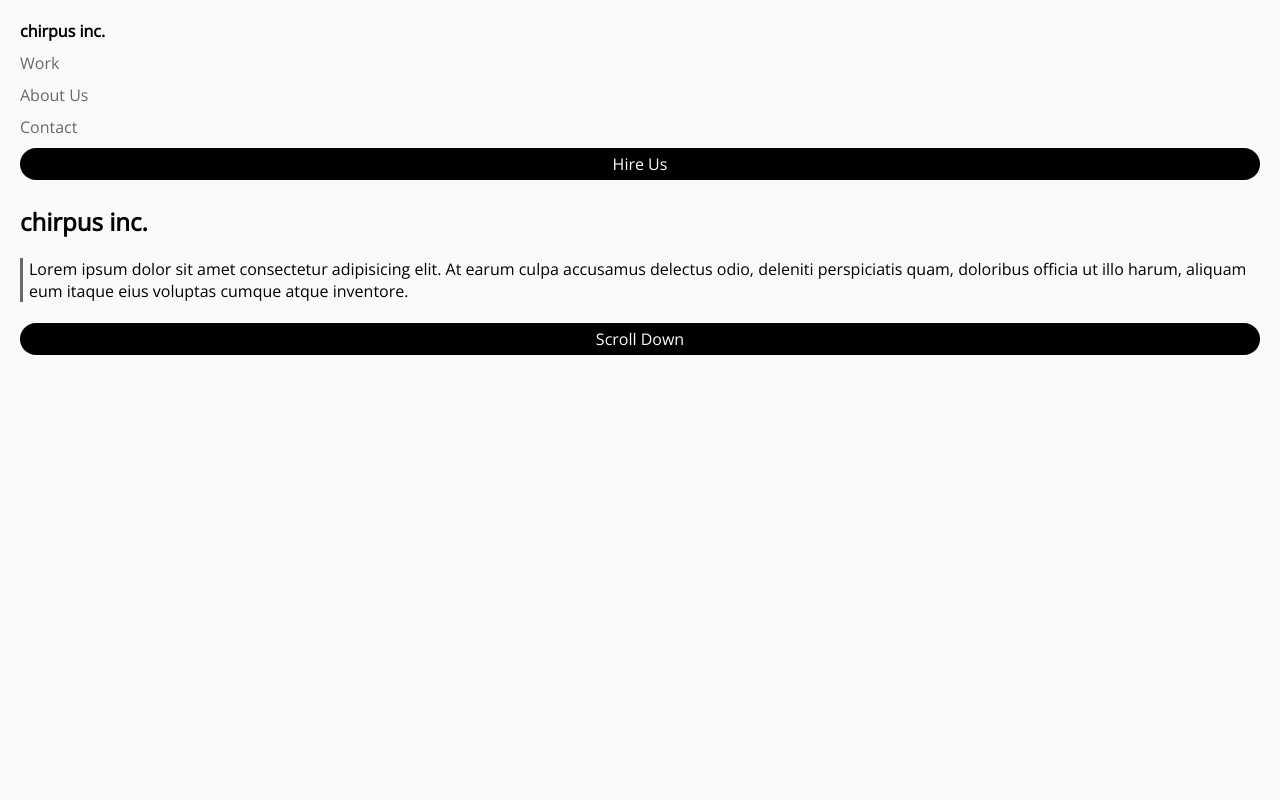
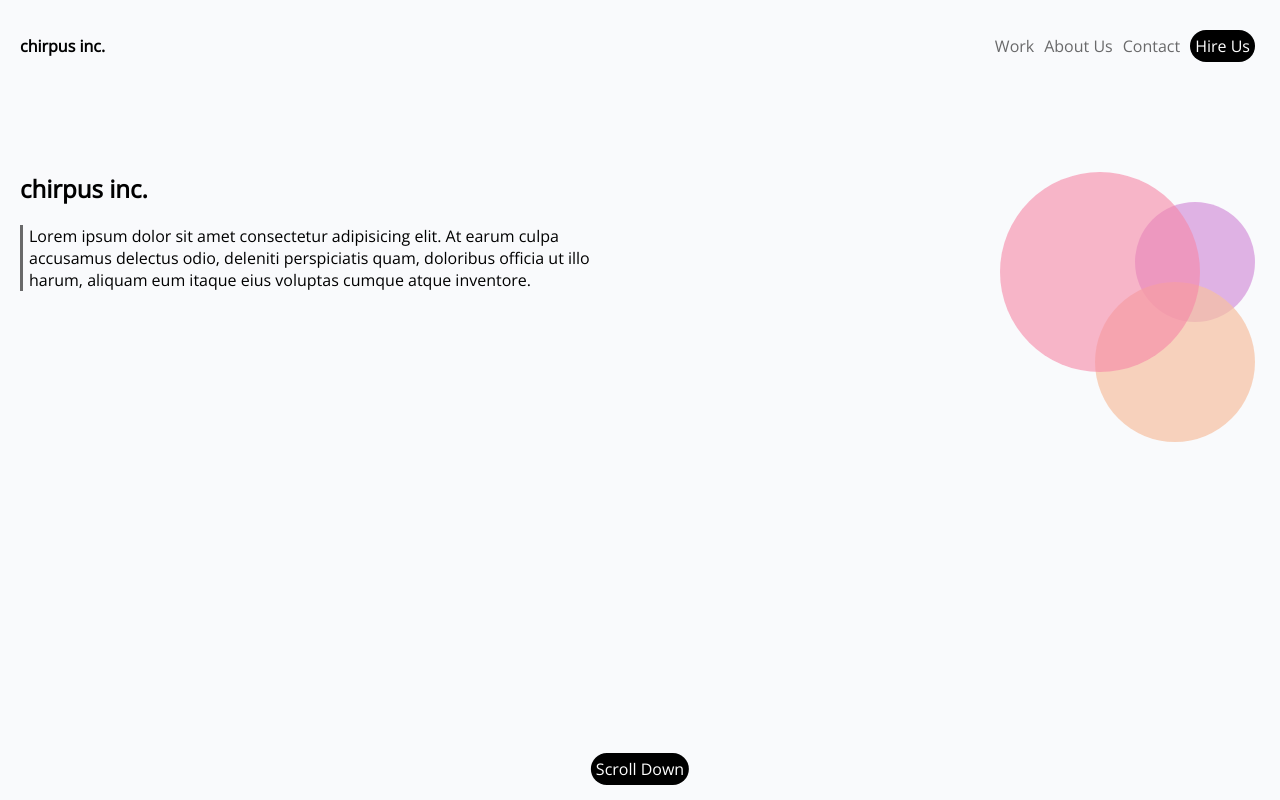
Before and after one commit to nbush89/CSS-Lab1, a plain HTML site: page index.html in a window 1280 px wide. Drawn offline with nearby package versions, Linux system fonts and the light colour scheme.

Commit message:
part 2 finished

```diff
--- a/index.html
+++ b/index.html
@@ -19,7 +19,7 @@
           <li><a href="#">Work</a></li>
           <li><a href="#">About Us</a></li>
           <li><a href="#">Contact</a></li>
-          <li><a class="button" href="#">Hire Us</a></li>
+          <li><a class="button top" href="#">Hire Us</a></li>
         </ul>
       </nav>
     </header>
@@ -33,7 +33,12 @@
           inventore.
         </p>
       </section>
-      <ul>
+      <div class="parent">
+        <div class="circle small"></div>
+        <div class="circle medium"></div>
+        <div class="circle large"></div>
+      </div>
+      <ul class="last_button">
         <li><a class="button" href="#">Scroll Down</a></li>
       </ul>
     </main>
--- a/style.css
+++ b/style.css
@@ -35,3 +35,66 @@ p {
   border-left: 3px #69696a solid;
   padding-left: 6px;
 }
+@media only screen and (min-width: 768px) {
+  header {
+    display: flex;
+    justify-content: space-between;
+    align-items: center;
+  }
+  h2 {
+    margin-top: 0;
+  }
+  ul {
+    display: flex;
+    align-items: center;
+  }
+  li {
+    display: flex;
+    margin: 5px;
+  }
+  main {
+    display: flex;
+    position: relative;
+    margin-top: 100px;
+  }
+  section {
+    flex: 0.5;
+  }
+  .parent {
+    flex: 0.5;
+    position: relative;
+  }
+  .small {
+    height: 120px;
+    width: 120px;
+    background-color: rgba(207, 130, 213, 0.6);
+    border-radius: 50%;
+    position: absolute;
+    right: 5px;
+    top: 30px;
+  }
+  .medium {
+    height: 160px;
+    width: 160px;
+    background-color: rgba(247, 193, 162, 0.7);
+    border-radius: 50%;
+    position: absolute;
+    right: 5px;
+    top: 110px;
+  }
+  .large {
+    height: 200px;
+    width: 200px;
+    background-color: rgba(247, 136, 167, 0.6);
+    border-radius: 50%;
+    position: absolute;
+    right: 60px;
+    top: 0;
+  }
+  .last_button {
+    position: fixed;
+    left: 50%;
+    bottom: 5px;
+    transform: translateX(-50%);
+  }
+}
```
